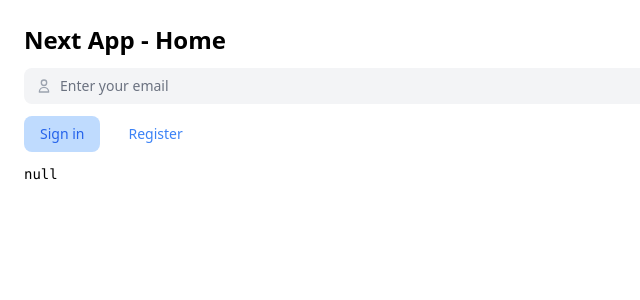
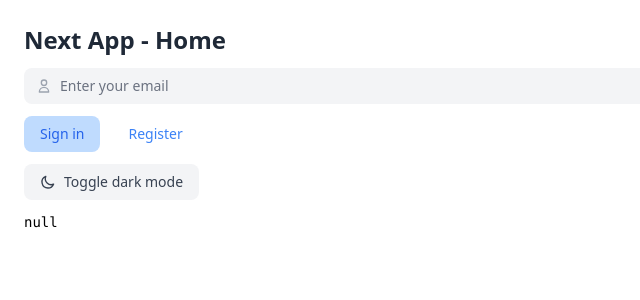
Before and after one commit to floriaaan/next-tailwind-auth-ts-starter, a Next.js app: page / in a window 1280 px wide. Shown: the top 300 px of the page, without its empty margins (0-640 px from the left). Built offline with nearby package versions, Linux system fonts and the light colour scheme.

Commit message:
init(darkmode): add darkmode support

```diff
--- a/package.json
+++ b/package.json
@@ -11,6 +11,7 @@
     "@headlessui/react": "^1.4.3",
     "@heroicons/react": "^1.0.5",
     "next": "12.1.0",
+    "next-themes": "^0.1.1",
     "react": "17.0.2",
     "react-cookie": "^4.1.1",
     "react-dom": "17.0.2"
--- a/pages/_app.tsx
+++ b/pages/_app.tsx
@@ -1,12 +1,15 @@
 import "../styles/globals.css";
 import type { AppProps } from "next/app";
 import { AuthProvider } from "../hooks/useAuth";
+import { ThemeProvider } from "next-themes";
 
 function MyApp({ Component, pageProps }: AppProps) {
   return (
-    <AuthProvider>
-      <Component {...pageProps} />
-    </AuthProvider>
+    <ThemeProvider attribute="class">
+      <AuthProvider>
+        <Component {...pageProps} />
+      </AuthProvider>
+    </ThemeProvider>
   );
 }
 
--- a/pages/index.tsx
+++ b/pages/index.tsx
@@ -1,12 +1,14 @@
 import type { NextPage } from "next";
 import { useAuth } from "../hooks/useAuth";
-import { UserIcon } from "@heroicons/react/outline";
+import { MoonIcon, SunIcon, UserIcon } from "@heroicons/react/outline";
 import { useEffect, useState } from "react";
 import { classes } from "../utils/classes";
 import { emailValidator } from "../utils/validators";
+import { useTheme } from "next-themes";
 
 const Home: NextPage = () => {
   const { user, signIn, signOut, register } = useAuth();
+  const { theme, setTheme } = useTheme();
 
   const [email, setEmail] = useState("");
   const [emailError, setEmailError] = useState("");
@@ -16,8 +18,8 @@ const Home: NextPage = () => {
   }, [email]);
 
   return (
-    <div className="flex flex-col p-6 space-y-3">
-      <h1 className="text-2xl font-bold">
+    <div className="flex flex-col h-screen p-6 space-y-3 bg-white dark:bg-black">
+      <h1 className="text-2xl font-bold text-gray-800 dark:text-gray-200">
         {process.env.NEXT_PUBLIC_APP_NAME} - Home
       </h1>
 
@@ -77,6 +79,20 @@ const Home: NextPage = () => {
         )}
       </div>
 
+      <button
+        className="btn-gray w-max"
+        onClick={() =>
+          theme === "dark" ? setTheme("light") : setTheme("dark")
+        }
+      >
+        {theme === "dark" ? (
+          <SunIcon className="w-4 h-4 mr-2 shrink-0" />
+        ) : (
+          <MoonIcon className="w-4 h-4 mr-2 shrink-0" />
+        )}
+        Toggle dark mode
+      </button>
+
       <pre className="text-sm">{JSON.stringify(user, undefined, 2)}</pre>
     </div>
   );
--- a/tailwind.config.js
+++ b/tailwind.config.js
@@ -1,10 +1,24 @@
 module.exports = {
+  darkMode: "class",
   content: [
     "./pages/**/*.{js,ts,jsx,tsx}",
     "./components/**/*.{js,ts,jsx,tsx}",
   ],
   theme: {
-    extend: {},
+    extend: {
+      gray: {
+        50: "#fafafa",
+        100: "#f5f5f5",
+        200: "#e5e5e5",
+        300: "#d4d4d4",
+        400: "#a3a3a3",
+        500: "#737373",
+        600: "#525252",
+        700: "#404040",
+        800: "#262626",
+        900: "#171717",
+      },
+    },
   },
   plugins: [],
 };
```
Also changed, not shown: 1 other file (tests, documents, lock files or other folders).
